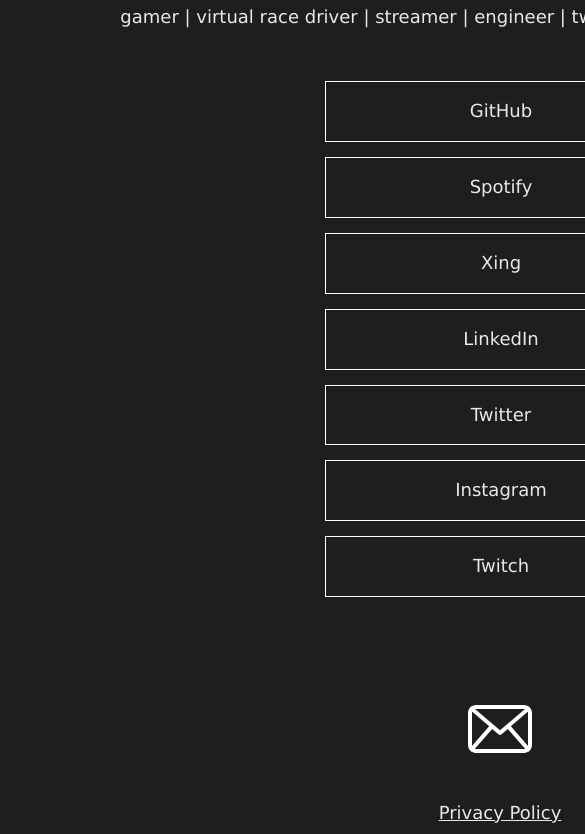
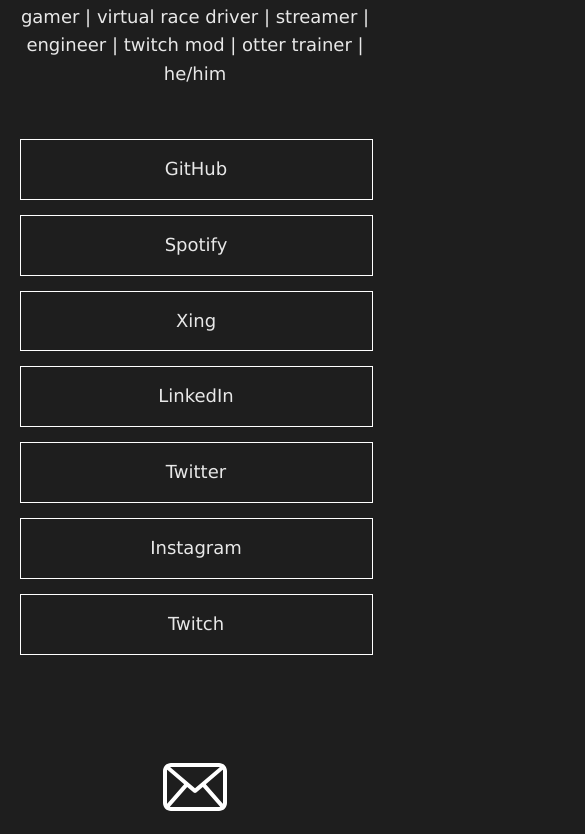
Before and after one commit to LucaMH/MyDefaultWebsite, a plain HTML site: page index.html in a window 390 px wide. Shown: the part 312-1146 px from the top of the page, 585 px wide, since content can reach past the window. Drawn offline with Linux system fonts and the light colour scheme.

Commit message:
Update index.html
destroyed media container by accident...

```diff
--- a/index.html
+++ b/index.html
@@ -33,6 +33,11 @@
 			width: 1000px;
 			margin: auto;
 			position: relative;
+		}
+		@media (max-width: 999px) {
+			.container {
+				width: 95vw;
+			}
 		}
 
 		ul {
```
